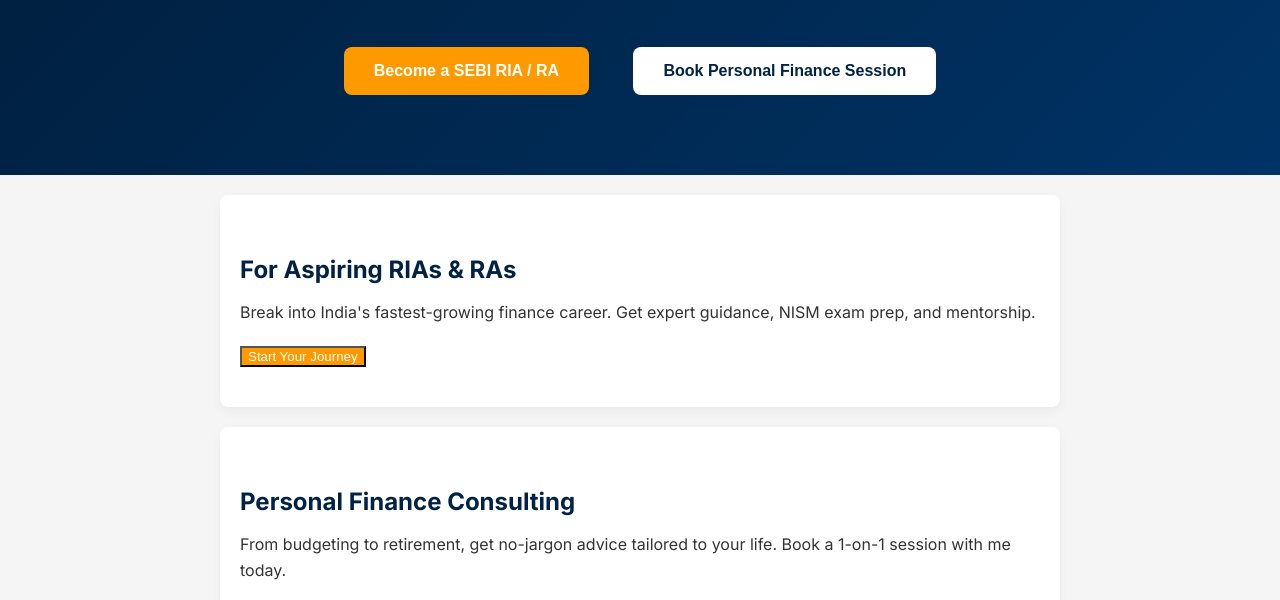
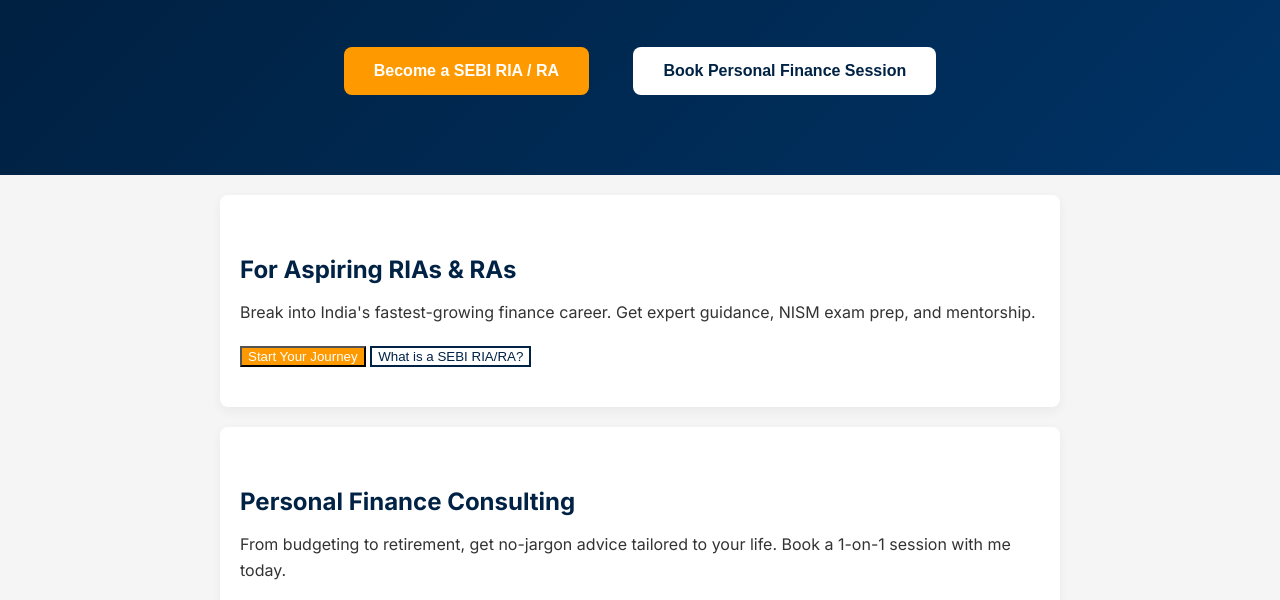
Before and after one commit to MadHatter92/BecomeRIAWebsite, a plain HTML site: page index.html in a window 1280 px wide. Shown: the part 183-783 px from the top of the page. Drawn offline with Linux system fonts and the light colour scheme.

Commit message:
Update index.html

```diff
--- a/index.html
+++ b/index.html
@@ -90,6 +90,7 @@
     <h2>For Aspiring RIAs & RAs</h2>
     <p>Break into India's fastest-growing finance career. Get expert guidance, NISM exam prep, and mentorship.</p>
     <a href="https://t.me/becomeRIA"><button class="primary">Start Your Journey</button></a>
+    <a href="what-is-ria-ra.html"><button class="secondary">What is a SEBI RIA/RA?</button></a>
   </div>
 
   <div class="section">
```
